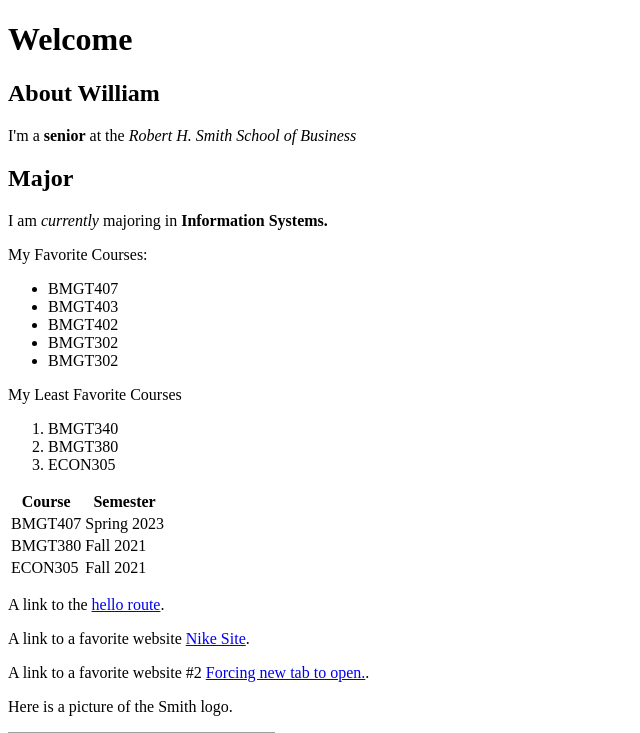
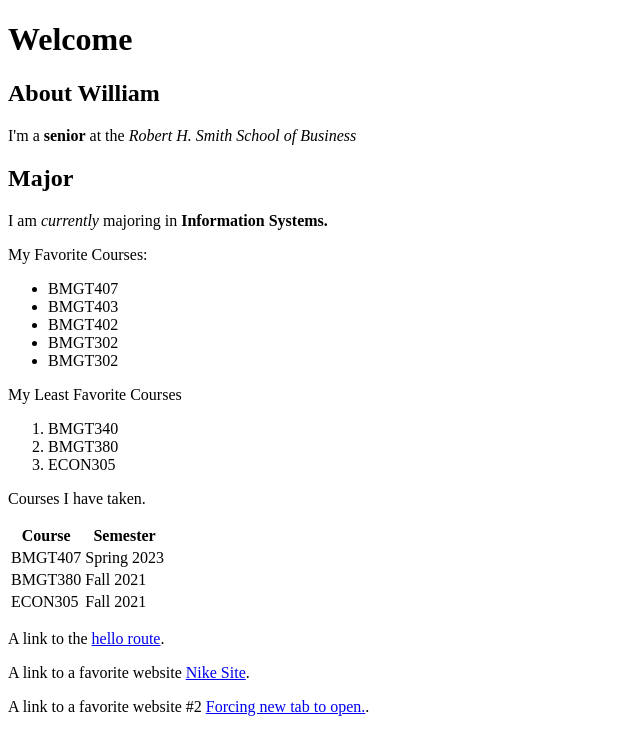
Before and after one commit to wtrang/helloWorld, a Flask app: page /about in a window 1280 px wide. Shown: the top 733 px of the page, without its empty margins (0-640 px from the left). Run offline with Flask 2, Linux system fonts and the light colour scheme; grey boxes are pictures that could not be loaded.

Commit message:
Added another paragraph

```diff
--- a/templates/about.html
+++ b/templates/about.html
@@ -28,6 +28,7 @@
     </ol>
 
     <!--Listed some of the courses I took while at UMD.-->
+    <p>Courses I have taken.</p>
     <table>
         <tr>
             <th>Course</th>
```
